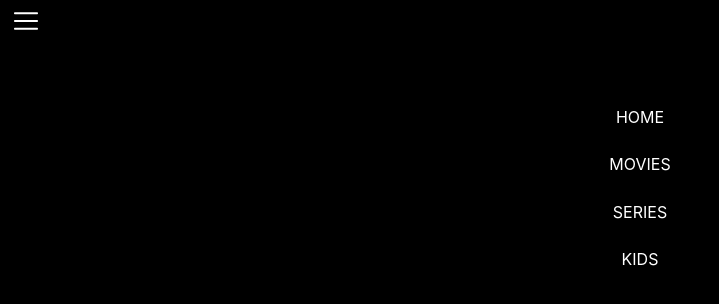
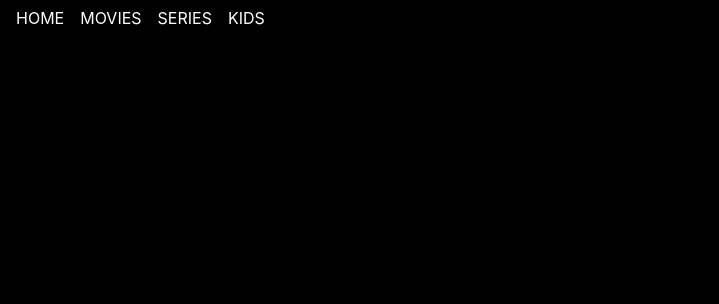
Before and after one commit to ZambranoBeicker/films-home-page, a Next.js app: page / in a window 1280 px wide. Shown: the top 304 px of the page, without its empty margins (0-719 px from the left). Built offline with nearby package versions, Linux system fonts and the light colour scheme.

Commit message:
Hide nav by default and adapt styles to desktop

```diff
--- a/components/Header/index.js
+++ b/components/Header/index.js
@@ -13,7 +13,7 @@ export default function Header({ MenuIcon }) {
     <header className={styles.header}>
       <nav
         className={
-          !click ? styles.nav : styles.nav + " " + styles["nav--hidden"]
+          click ? styles.nav : styles.nav + " " + styles["nav--hidden"]
         }
       >
         <ul className={styles.list}>
--- a/components/Header/styles.module.css
+++ b/components/Header/styles.module.css
@@ -28,3 +28,20 @@
 .nav--hidden {
   top: -35%;
 }
+
+@media screen and (min-width: 1024px) {
+  .nav {
+    position: static;
+  }
+
+  .list {
+    flex-direction: row;
+    text-align: left;
+    height: auto;
+    justify-content: start;
+  }
+
+  .burger-menu {
+    display: none;
+  }
+}
```
